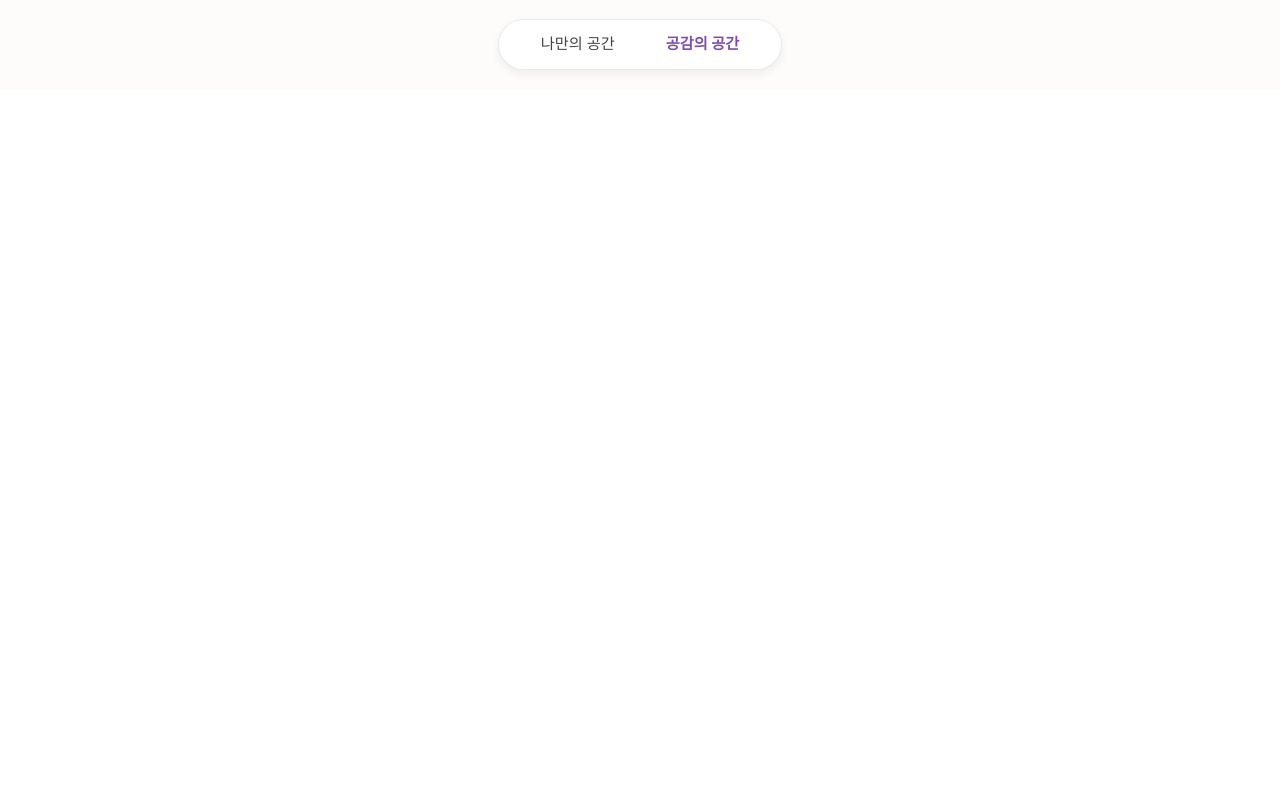
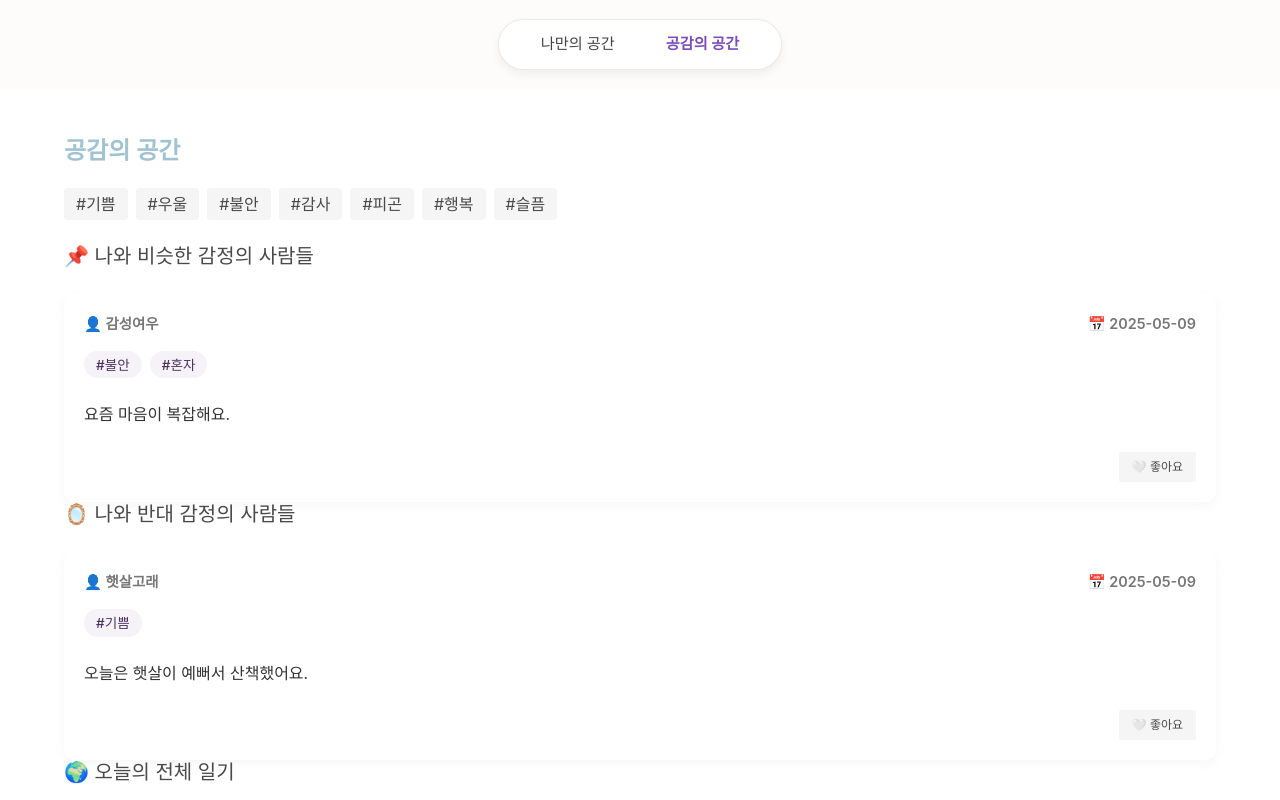
Before and after one commit to Yeju-Kang/hackerthon5-5SenseLog-FE, a React (Create React App) app: page /explore in a window 1280 px wide. Before the commit this address had no page. Shown: the top 800 px of the page. Built offline with nearby package versions, Linux system fonts and the light colour scheme.

Commit message:
공감의 공간 UI 구성: 감정 필터 + 일기 카드 추가

```diff
--- a/src/App.js
+++ b/src/App.js
@@ -4,10 +4,9 @@ import MySpacePage from "./pages/myspace/MySpacePage";
 // import WriteDiaryPage from "./pages/myspace/WriteDiaryPage";
 // import MyDiaryListPage from "./pages/myspace/MyDiaryListPage";
 // import EmotionGraphPage from "./pages/mypage/EmotionGraphPage";
-// import ExplorePage from "./pages/explore/ExplorePage";
+import ExplorePage from "./pages/explore/ExplorePage";
 // import ExploreTagPage from "./pages/explore/ExploreTagPage";
 // import SimilarEmotionPage from "./pages/explore/SimilarEmotionPage";
-// import OppositeEmotionPage from "./pages/explore/OppositeEmotionPage";
 // import NotFoundPage from "./pages/common/NotFoundPage";
 import Header from "./components/Header";
 
@@ -37,8 +36,8 @@ function App() {
           <Route path="/emotion-graph" element={<EmotionGraphPage />} />
 
           {/* 공감의 공간 */}
-          {/* <Route path="/explore" element={<ExplorePage />} />
-          <Route path="/explore/tag/:tagName" element={<ExploreTagPage />} />
+          <Route path="/explore" element={<ExplorePage />} />
+          {/* <Route path="/explore/tag/:tagName" element={<ExploreTagPage />} />
           <Route path="/explore/similar" element={<SimilarEmotionPage />} />
           <Route path="/explore/opposite" element={<OppositeEmotionPage />} /> */}
           {/* 예외 처리 */}
--- /dev/null
+++ b/src/components/DiaryCard.jsx
@@ -0,0 +1,39 @@
+// components/DiaryCard.jsx
+import React, { useState } from "react";
+import "./DiaryCard.scss";
+
+const DiaryCard = ({ diary }) => {
+  const [liked, setLiked] = useState(false);
+
+  const toggleLike = () => setLiked((prev) => !prev);
+
+  return (
+    <div className="diary-card box">
+      <div className="diary-header">
+        <span className="nickname">👤 {diary.nickname || "익명"}</span>
+        <span className="date">📅 {diary.date}</span>
+      </div>
+
+      <div className="tags mt-2">
+        {diary.tags?.map((tag) => (
+          <span key={tag} className="tag is-link is-light">
+            #{tag}
+          </span>
+        ))}
+      </div>
+
+      <p className="content mt-2">{diary.content}</p>
+
+      <div className="like-section mt-3">
+        <button
+          className={`button is-small ${liked ? "is-danger" : "is-light"}`}
+          onClick={toggleLike}
+        >
+          {liked ? "❤️ 좋아요 취소" : "🤍 좋아요"}
+        </button>
+      </div>
+    </div>
+  );
+};
+
+export default DiaryCard;
--- /dev/null
+++ b/src/components/DiaryCard.scss
@@ -0,0 +1,34 @@
+.diary-card {
+  padding: 1.25rem;
+  border-radius: 10px;
+  background-color: #fff;
+  transition: box-shadow 0.2s ease;
+
+  &:hover {
+    box-shadow: 0 4px 12px rgba(180, 180, 180, 0.1);
+  }
+
+  .diary-header {
+    display: flex;
+    justify-content: space-between;
+    font-size: 0.9rem;
+    color: #777;
+  }
+
+  .tags {
+    .tag {
+      margin-right: 0.5rem;
+      margin-top: 0.3rem;
+    }
+  }
+
+  .content {
+    font-size: 1rem;
+    line-height: 1.6;
+    color: #333;
+  }
+
+  .like-section {
+    text-align: right;
+  }
+}
--- /dev/null
+++ b/src/components/EmotionFilter.jsx
@@ -0,0 +1,27 @@
+// components/EmotionFilter.jsx
+import React from "react";
+import "./EmotionFilter.scss";
+
+const EMOTION_TAGS = ["기쁨", "우울", "불안", "감사", "피곤", "행복", "슬픔"];
+
+const EmotionFilter = ({ selectedTag, onSelect }) => {
+  return (
+    <div className="emotion-filter">
+      <div className="tags are-medium">
+        {EMOTION_TAGS.map((tag) => (
+          <span
+            key={tag}
+            className={`tag emotion-tag ${
+              selectedTag === tag ? "is-link is-light" : ""
+            }`}
+            onClick={() => onSelect(tag === selectedTag ? null : tag)}
+          >
+            #{tag}
+          </span>
+        ))}
+      </div>
+    </div>
+  );
+};
+
+export default EmotionFilter;
--- /dev/null
+++ b/src/components/EmotionFilter.scss
@@ -0,0 +1,12 @@
+.emotion-filter {
+  margin-bottom: 1.5rem;
+
+  .emotion-tag {
+    cursor: pointer;
+    transition: all 0.2s ease-in-out;
+
+    &:hover {
+      background-color: #e6e6f0;
+    }
+  }
+}
--- a/src/pages/explore/ExplorePage.jsx
+++ b/src/pages/explore/ExplorePage.jsx
@@ -2,7 +2,6 @@
 import React, { useState, useEffect } from "react";
 import EmotionFilter from "../../components/EmotionFilter";
 import DiaryCard from "../../components/DiaryCard";
-import "./ExplorePage.scss";
 
 const ExplorePage = () => {
   const [allDiaries, setAllDiaries] = useState([]);
```
